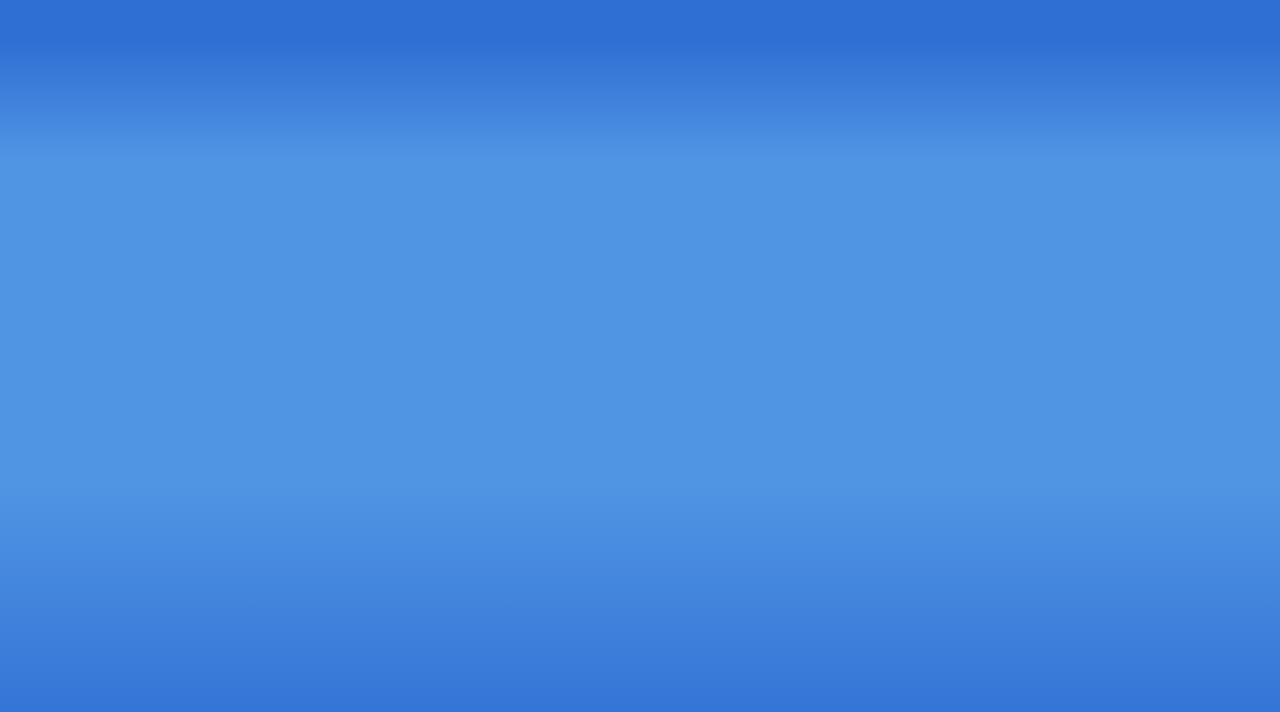
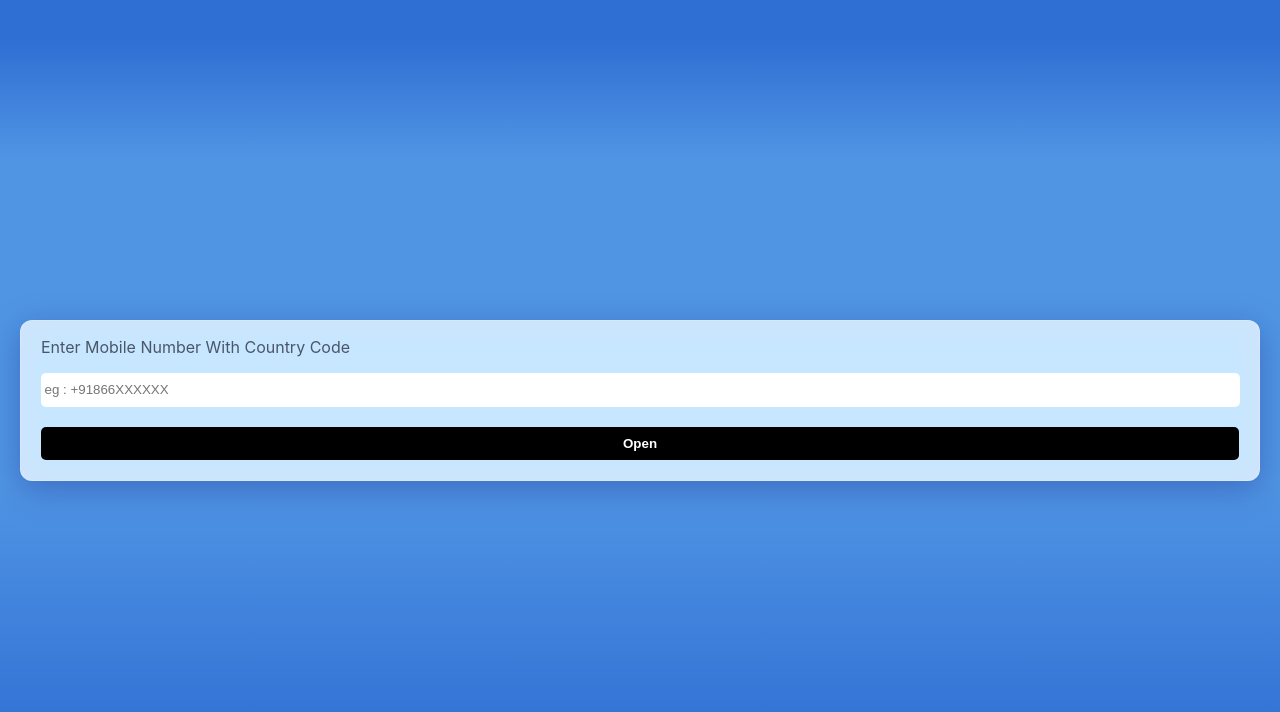
Before and after one commit to Sohail-khan786/no-save-whatsapp, a React (Create React App) app: page / in a window 1280 px wide. Shown: the top 712 px of the page. Built offline with nearby package versions, Linux system fonts and the light colour scheme.

Commit message:
master : styling completed

```diff
--- a/src/App.css
+++ b/src/App.css
@@ -4,14 +4,58 @@ html, body, #root, #root>div {
 .pageContainer {
   background-image: linear-gradient(180deg,#2f6ed3 5%,#5095e4 20%,#5095e4 60%,#2f6ed3 95%);
   display: flex;
+  justify-content: center;
+  align-items: center;
 }
 
 /* Glassmorphism card effect */
 .card {
-  background: rgba( 255, 255, 255, 0.25 );
   box-shadow: 0 8px 32px 0 rgba( 31, 38, 135, 0.37 );
-  backdrop-filter: blur( 4px );
-  -webkit-backdrop-filter: blur( 4px );
-  border-radius: 10px;
+  -webkit-backdrop-filter: blur( 9px );
   border: 1px solid rgba( 255, 255, 255, 0.18 );
+  min-height: 100px;
+  height: fit-content;
+  width: 100%;
+  margin-left: 20px;
+  margin-right: 20px;
+  padding-left: 20px;
+  padding-right: 20px;
+  padding-bottom: 20px;
+  display: flex;
+  flex-direction: column;
+  justify-content: center;
+  align-items: center;
+  backdrop-filter: blur(16px) saturate(180%);
+  background: rgba(255, 255, 255, 0.75);
+  border-radius: 12px;
 }
+
+.card p {
+  color: #4b5668!important;
+  width: 100%;
+  flex: 1 1 20px;
+}
+
+.card input {
+  height: 28px;
+  border-radius: 5px;
+  border-color: transparent;
+  width:calc(100% - 7px);
+  margin-bottom: 20px ;
+  /* padding-left: 15px; */
+}
+
+.card input:focus {
+  outline: none;
+}
+
+.card button {
+  padding: 7px;
+    border-radius: 5px;
+    border-color: transparent;
+    width: 100%;
+    flex: 1 1 20px;
+    background-color: black;
+    color: #fff;
+    font-weight: 800;
+}
--- a/src/App.js
+++ b/src/App.js
@@ -4,7 +4,11 @@ function App() {
   return (
     <div className="pageContainer">
       {/* <div className="card"></div> */}
-
+      <div className="card">
+        <p>Enter Mobile Number With Country Code</p>
+        <input placeholder="eg : +91866XXXXXX"/>
+        <button>Open</button>
+      </div>
     </div>
   );
 }
```
